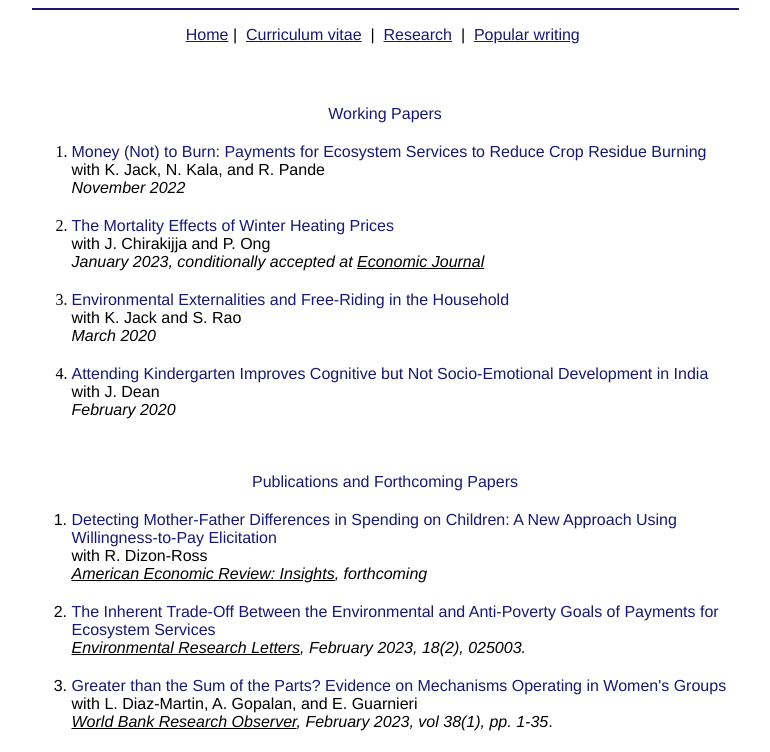
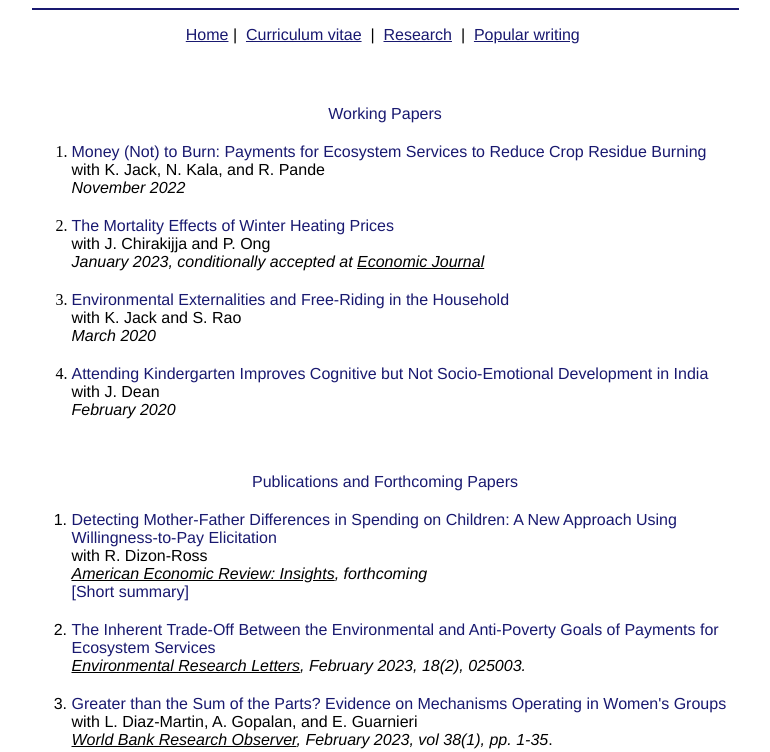
Before and after one commit to seema-jayachandran/seema-jayachandran.github.io, a plain HTML site: page papers.html in a window 1280 px wide. Shown: the top 752 px of the page, without its empty margins (255-1025 px from the left). Drawn offline with Linux system fonts and the light colour scheme.

Commit message:
Add BFI summary

```diff
--- a/papers.html
+++ b/papers.html
@@ -82,6 +82,7 @@
 		<p ALIGN="LEFT" style="margin-bottom: 20"><font face="Helvetica" size="3">
 		<a href="http://seemajayachandran.com/dads_daughters.pdf"  style="text-decoration: none">Detecting Mother-Father Differences in Spending on Children: A New Approach Using Willingness-to-Pay Elicitation</a>  <br> with R. Dizon-Ross<br>
  <i><u>American Economic Review: Insights</u>, forthcoming</i><br>
+ <a href="http://seemajayachandran.com/Dads-and-Daughters-BFI-Summary.pdf" style="text-decoration: none">[Short summary] <br>
  	</font></p></li>
 
  	 	 	 	 	     <li>
```
Also changed, not shown: 1 other file.
